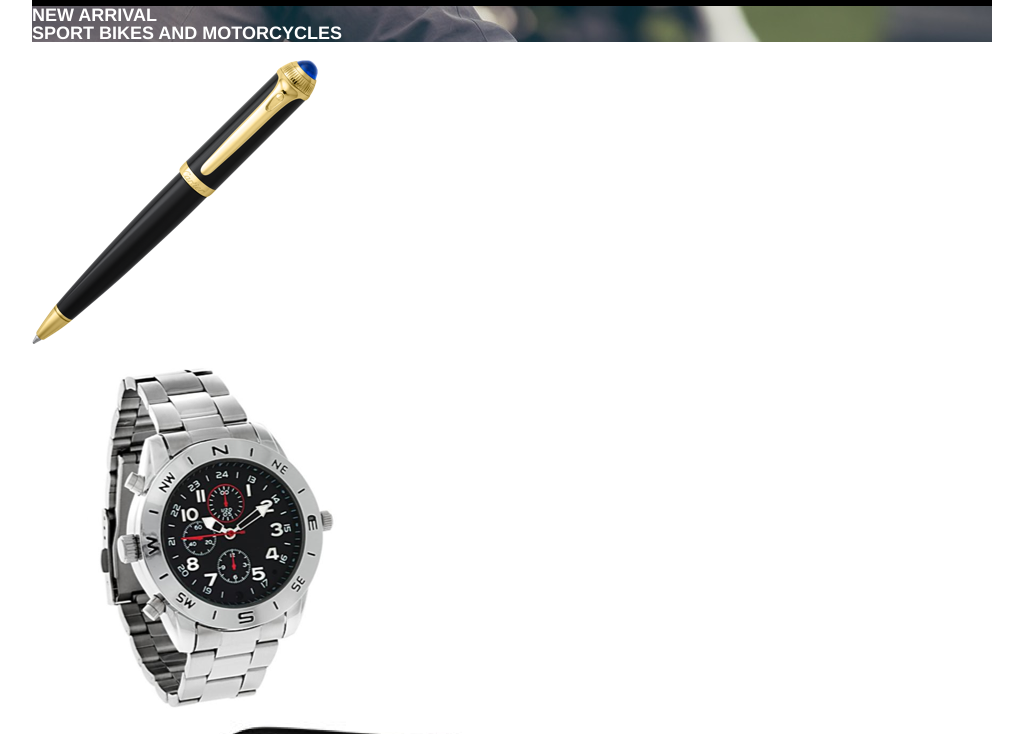
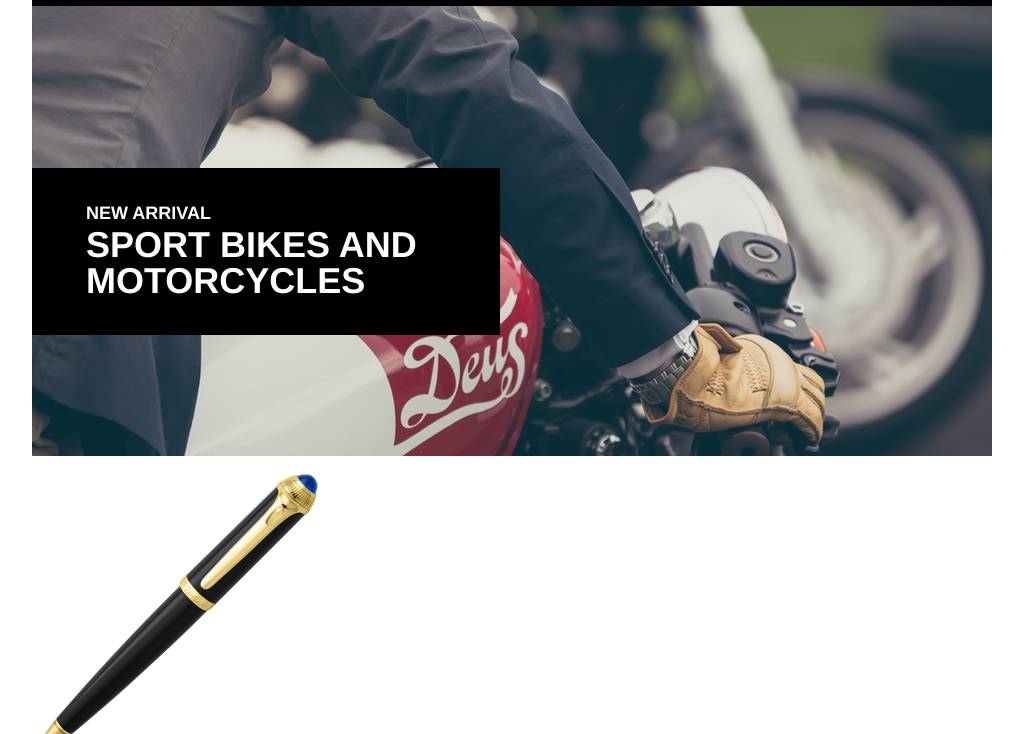
Before and after one commit to katmorris8/git_practice, a plain HTML site: page SecretAgentSupply/index.html in a window 1280 px wide. Shown: the part 66-800 px from the top of the page, without its empty margins (128-1151 px from the left). Drawn offline with Linux system fonts and the light colour scheme.

Commit message:
Style banner.

```diff
--- a/SecretAgentSupply/resources/css/style.css
+++ b/SecretAgentSupply/resources/css/style.css
@@ -18,7 +18,6 @@ body {
   display: flex;
   flex-direction: row;
   align-items: center;
-  overflow: visible;
 }
 
 .header img {
@@ -31,8 +30,24 @@ body {
 
 .banner {
   background-image: url("../images/moto.jpeg");
+  height: 25rem;
+  width: 100%;
+  overflow: hidden;
 }
 
 .banner-title {
   font-weight: bold;
+  background-color: black;
+  width: 20rem;
+  margin-top: 9rem;
+  padding: 2rem 3rem;
+  align-content: space-between;
 }
+
+/* fix the 0.25rem between lines*/
+
+.banner-title h1 {
+  font-size: 2rem;
+  padding-top: 0.25rem;
+  flex-wrap: wrap;
+}
```
